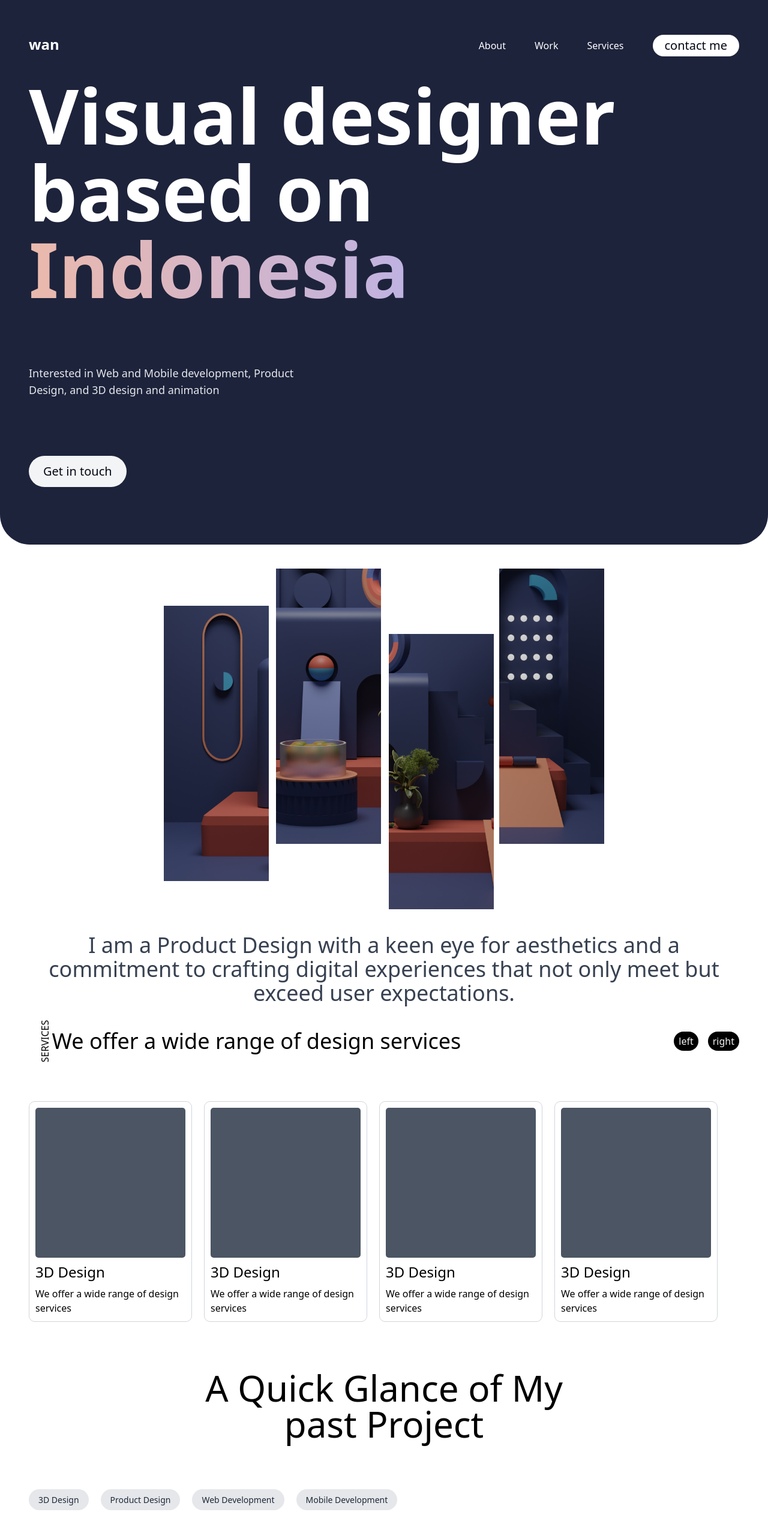
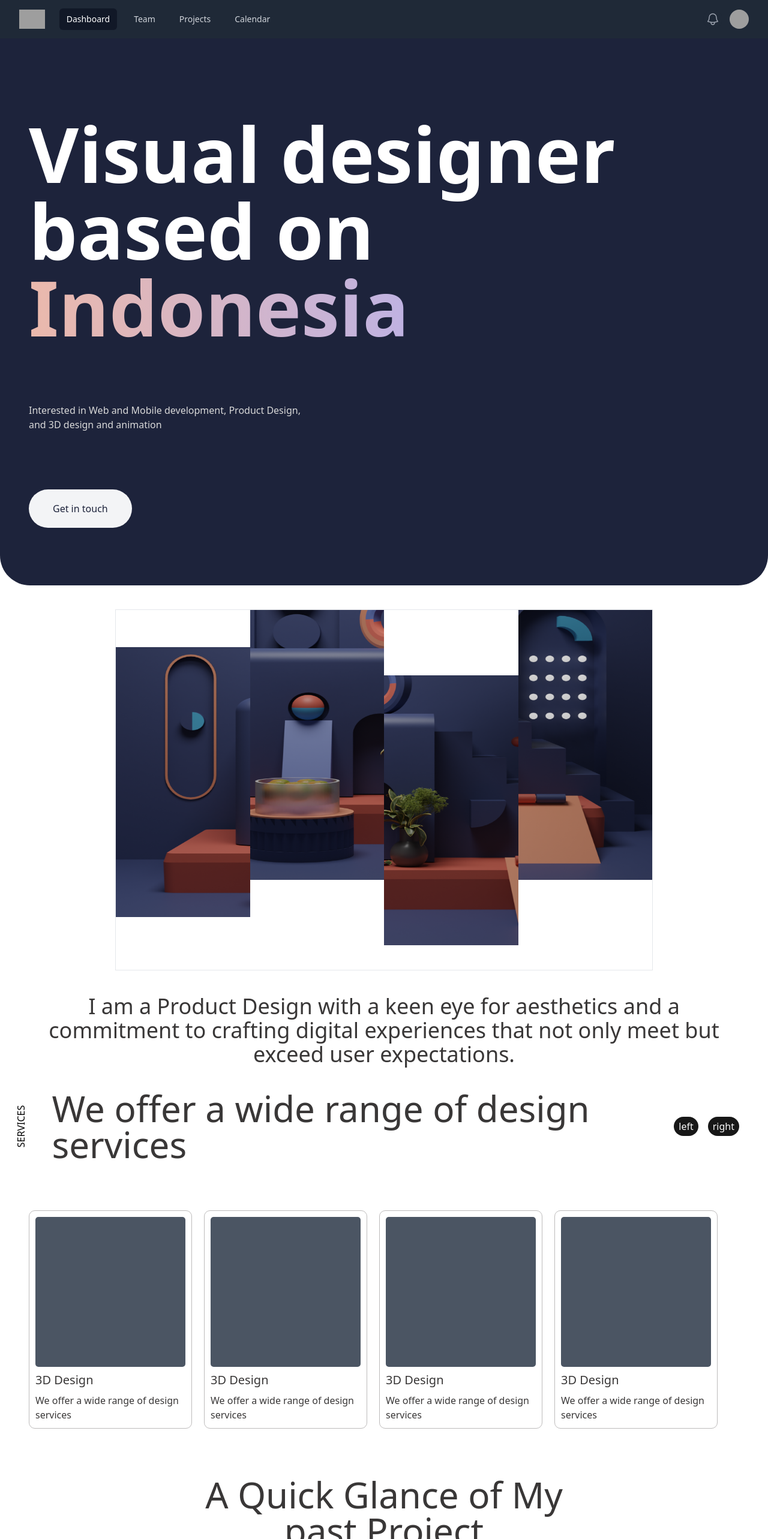
Before and after one commit to wanhasibala/portfolio-web, a React (Vite) app: page / in a window 1280 px wide. Shown: the top 2566 px of the page at 60% size. Built offline with nearby package versions, Linux system fonts and the light colour scheme; grey boxes are pictures that could not be loaded.

Commit message:
responsive design

```diff
--- a/package.json
+++ b/package.json
@@ -10,6 +10,8 @@
     "preview": "vite preview"
   },
   "dependencies": {
+    "@headlessui/react": "^1.7.18",
+    "@heroicons/react": "^2.1.1",
     "react": "^18.2.0",
     "react-dom": "^18.2.0"
   },
--- a/src/App.jsx
+++ b/src/App.jsx
@@ -2,19 +2,20 @@
 import reactLogo from './assets/react.svg'
 import viteLogo from '/vite.svg'
 import './App.css'
-import Navbar from './components/navbar.jsx';
+// import Navbar from './components/navbar.jsx';
 import Hero from './components/Hero.jsx'
 import Gallery from './components/Gallery.jsx'
 import Project from './components/Project.jsx'
 import Offer from './components/Offer.jsx'
 import Contact from './components/Contact.jsx'
 import Footer from './components/Footer.jsx'
+import Navbar from './components/navigation.jsx';
 
 function App() {
 
   return (
     <>
-     <Navbar />
+    <Navbar/>
       <Hero />
       <Gallery />
       <Offer />
--- a/src/components/Footer.jsx
+++ b/src/components/Footer.jsx
@@ -20,13 +20,13 @@
         </div>
       </div>
       <div className="flex gap-2 items-end justify-around">
-        <div className="text-6xl font-bold w-full">
+        <div className="text-2xl md:text-6xl font-bold w-full">
           <div>2024</div>
           <div>WAN HASIB </div>
         </div>
         <div className="font-semibold w-full">
             LOCAL TIME
-            <div className="font-medium">3:13(GMT+7)</div>
+            <div className="font-normal">3:13(GMT+7)</div>
             </div>
       </div>
     </div>
--- a/src/components/Gallery.jsx
+++ b/src/components/Gallery.jsx
@@ -5,15 +5,15 @@
 export default function Galery(){
   return (
     <>
- <div className="relative mx-auto w-[734px] h-[568px] my-10 flex ">
-      <div className=" w-[734px] h-[568px] top-0 left-0">
-        <img className="top-0 left-[559px] absolute w-[175px] h-[459px]" alt="Intersect" src="Intersect.png" />
-        <img className="top-[109px] left-[375px] absolute w-[175px] h-[459px]" alt="Intersect" src="Intersect-1.png" />
-        <img className="top-0 left-[187px] absolute w-[175px] h-[459px]" alt="Intersect" src="Intersect-2.png" />
-        <img className="top-[62px] left-0 absolute w-[175px] h-[459px]" alt="Intersect" src="Intersect-3.png" />
+ <div className=" relative my-10 flex max-w-lg border md:max-w-4xl justify-center mx-auto">
+      <div className=" w-3/4 h-[75vh] top-0 left-0">
+        <img className="top-0 left-3/4 absolute w-1/4 h-3/4" alt="Intersect" src="Intersect.png" />
+        <img className="top-[109px] left-2/4 absolute w-1/4 h-3/4" alt="Intersect" src="Intersect-1.png" />
+        <img className="top-0 left-1/4 absolute w-1/4 h-3/4" alt="Intersect" src="Intersect-2.png" />
+        <img className="top-[62px] left-0 absolute w-1/4 h-3/4" alt="Intersect" src="Intersect-3.png" />
       </div>
     </div>
-      <div className="max-w-[1400] px-12 text-4xl text-center text-gray-700">I am a Product Design with a keen eye for aesthetics and a commitment to crafting digital experiences that not only meet but exceed user expectations.</div>
+      <div className="max-w-[1400] px-12 text-4xl text-center text-secondary-800">I am a Product Design with a keen eye for aesthetics and a commitment to crafting digital experiences that not only meet but exceed user expectations.</div>
     </>
   )
 }
--- a/src/components/Hero.jsx
+++ b/src/components/Hero.jsx
@@ -2,8 +2,8 @@
   return(
   <div className="w-full flex flex-col gap-10 lg:gap-24 bg-primary-200 text-white px-12 pt-32 pb-24 rounded-b-[50px]">
       <h1 className="text-7xl lg:text-9xl font-bold">Visual designer based on <span className="text-transparent bg-clip-text bg-gradient-to-r from-[#EBB9AC] to-[#BFB2E2]">Indonesia</span></h1>
-      <h2 className="text-lg text-gray-200 max-w-[30rem]">Interested in Web and Mobile development, Product Design, and 3D design and animation</h2>
-      <div className="inline-flex bg-gray-100 items-center justify-center w-fit px-6 py-3 text-xl font-medium text-gray-950 rounded-full" >
+      <h2 className=" text-secondary-200 max-w-[30rem]">Interested in Web and Mobile development, Product Design, and 3D design and animation</h2>
+      <div className="inline-flex bg-gray-100 items-center justify-center w-fit px-10 py-5  font-medium text-primary-200 rounded-full" >
         Get in touch
       </div>
     </div>
--- a/src/components/Offer.jsx
+++ b/src/components/Offer.jsx
@@ -5,14 +5,14 @@
     <div className="my-10 px-12 flex justify-between">
       <div className="flex ">
        <div className="-rotate-90">SERVICES</div>
-       <div className="text-4xl font-medium -ml-8">We offer a wide range of design services</div>
+       <div className="text-2xl md:text-6xl font-medium -ml-8 text-secondary-800">We offer a wide range of design services</div>
       </div>
       <div className="flex gap-4 self-center">
-        <div className="bg-black text-gray-100 px-2 py-1 rounded-full h-fit">left</div>
-        <div className="bg-black text-gray-100 px-2 py-1 rounded-full h-fit">right</div>
+        <div className="bg-secondary-900 text-secondary-100 px-2 py-1 rounded-full h-fit">left</div>
+        <div className="bg-secondary-900 text-secondary-100 px-2 py-1 rounded-full h-fit">right</div>
       </div>
     </div>
-    <div className='flex ml-12 gap-5 overflow-scroll my-20'>
+    <div className='flex mx-12 gap-5 overflow-scroll my-20'>
     <Card />
     <Card />
     <Card />
--- a/src/components/Project.jsx
+++ b/src/components/Project.jsx
@@ -1,44 +1,44 @@
 export default function Project(){
   return(
   <>
-  <h1 className="size-2/4 my-20 text-6xl mx-auto text-center">A Quick Glance of My past Project</h1>
-  <div className="my-10 mx-12 flex gap-5 ">
-      <a className="relative w-fit mt-[-1.00px] bg-gray-200 px-4 py-2 rounded-full  font-regular text-gray-800 text-[14px] tracking-[0] leading-[normal] whitespace-nowrap">
+  <h1 className="size-2/4 text-secondary-800 my-20 text-6xl mx-auto text-center">A Quick Glance of My past Project</h1>
+  <div className="my-10 mx-12 flex gap-5 overflow-scroll">
+      <a className="relative w-fit mt-[-1.00px] bg-secondary-200 px-4 py-2 rounded-full  font-regular text-secondary-800 text-[14px] tracking-[0] leading-[normal] whitespace-nowrap">
        3D Design
       </a>
-<a className="relative w-fit mt-[-1.00px] bg-gray-200 px-4 py-2 rounded-full  font-regular text-gray-800 text-[14px] tracking-[0] leading-[normal] whitespace-nowrap">
+<a className="relative w-fit mt-[-1.00px] bg-secondary-200 px-4 py-2 rounded-full  font-regular text-secondary-800 text-[14px] tracking-[0] leading-[normal] whitespace-nowrap">
   Product Design
       </a>
-<a className="relative w-fit mt-[-1.00px] bg-gray-200 px-4 py-2 rounded-full  font-regular text-gray-800 text-[14px] tracking-[0] leading-[normal] whitespace-nowrap">
+<a className="relative w-fit mt-[-1.00px] bg-secondary-200 px-4 py-2 rounded-full  font-regular text-secondary-800 text-[14px] tracking-[0] leading-[normal] whitespace-nowrap">
   Web Development
       </a>
 
-<a className="relative w-fit mt-[-1.00px] bg-gray-200 px-4 py-2 rounded-full  font-regular text-gray-800 text-[14px] tracking-[0] leading-[normal] whitespace-nowrap">
+<a className="relative w-fit mt-[-1.00px] bg-secondary-200 px-4 py-2 rounded-full  font-regular text-secondary-800 text-[14px] tracking-[0] leading-[normal] whitespace-nowrap">
   Mobile Development
   </a>
   </div>
   <div className="my-20 mx-12">
-      <div className="flex flex-row justify-between text-[14px] text-gray-700">
+      <div className="flex flex-row justify-between text-[14px] text-secondary-700">
         <p className="min-w-[250px]">TITLE</p>
-        <p>LOCATION</p>
-        <p>SERVICES</p>
+        <p className="hidden md:flex">LOCATION</p>
+        <p className="hidden md:flex">SERVICES</p>
         <p>YEARS</p>
       </div>
       <div className="mt-[50px]">
-        <div className="flex flex-row  justify-between text-[16px] text-gray-700 py-[50px] border-y border-gray-300 ">
+        <div className="flex flex-row  justify-between text-[16px] text-secondary-700 py-[50px] border-y border-secondary-300 ">
           <p className="min-w-[250px] text-2xl">ADS VIDEO</p>
-          <p>Indonesia</p>
-          <p>3D Design</p>
+          <p className="hidden md:flex">Indonesia</p>
+          <p className="hidden md:flex">3D Design</p>
           <p>2022</p>
         </div>
-        <div className="flex flex-row  justify-between text-[16px] text-gray-700 py-[50px] border-y border-gray-300 ">
+        <div className="flex flex-row  justify-between text-[16px] text-secondary-700 py-[50px] border-y border-secondary-300 ">
           <p className="min-w-[250px] text-2xl">ADS VIDEO</p>
-          <p>Indonesia</p>
-          <p>3D Design</p>
-          <p>2022</p>
+          <p className="hidden md:flex">Indonesia</p>
+          <p className="hidden md:flex">3D Design</p>
+          <p >2022</p>
         </div>
       </div>
-      <div className="my-20 relative rounded-full bg-primary-200 w-fit mx-auto text-xl text-gray-100 px-10 py-5 ">
+      <div className="my-20 relative rounded-full bg-secondary-900 w-fit mx-auto text-xl text-secondary-100 px-10 py-5 ">
         Archive
         <div className="absolute top-3 left-[70%] text-sm">0</div>
       </div>
--- a/src/components/navbar.jsx
+++ b/src/components/navbar.jsx
@@ -1,15 +1,60 @@
-export default function Navbar(){
-  return(
-  <div className="fixed z-10 top-[50px] flex w-full justify-between px-8  text-white">
+export default function Navbar() {
+  return (
+    <div className="fixed z-10 top-[50px] flex w-full justify-between px-8  text-secondary-100">
       <div className="px-4 py-2 bg-primary-200 flex justify-between w-full rounded-full">
-     <a className="text-2xl font-semibold">wan</a>
-      <div className="flex items-center gap-5 md:gap-12">
-        <a>About </a>
-        <a>Work</a>
-        <a>Services</a>
-        <div className="text-xl text-gray-950 bg-white px-5 py-1 rounded-full ">contact me</div>
+        <a className="text-xl font-semibold">wan</a>
+        <button
+          type="button"
+          class="relative inline-flex items-center justify-center rounded-md p-2 text-gray-400 hover:bg-gray-700 hover:text-white focus:outline-none focus:ring-2 focus:ring-inset focus:ring-white"
+          aria-controls="mobile-menu"
+          aria-expanded="false"
+        >
+          <span class="absolute -inset-0.5"></span>
+          <span class="sr-only">Open main menu</span>
+          <svg
+            class="block h-6 w-6"
+            fill="none"
+            viewBox="0 0 24 24"
+            stroke-width="1.5"
+            stroke="currentColor"
+            aria-hidden="true"
+          >
+            <path
+              stroke-linecap="round"
+              stroke-linejoin="round"
+              d="M3.75 6.75h16.5M3.75 12h16.5m-16.5 5.25h16.5"
+            />
+          </svg>
+          <svg
+            class="hidden h-6 w-6"
+            fill="none"
+            viewBox="0 0 24 24"
+            stroke-width="1.5"
+            stroke="currentColor"
+            aria-hidden="true"
+          >
+            <path
+              stroke-linecap="round"
+              stroke-linejoin="round"
+              d="M6 18L18 6M6 6l12 12"
+            />
+          </svg>
+        </button>
+        <div className=" items-center hidden md:flex gap-5 md:gap-12">
+          <a>About </a>
+          <a>Work</a>
+          <a>Services</a>
+          <div className="text-lg text-primary-200 bg-secondary-100 px-5 py-1 rounded-full ">
+            contact me
+          </div>
+        </div>
       </div>
-      </div>
+      <div class="sm:hidden" id="mobile-menu">
+    <div class="space-y-1 px-2 pb-3 pt-2">
+      <a href="#" class="text-gray-300 hover:bg-gray-700 hover:text-white block rounded-md px-3 py-2 text-base font-medium">Calendar</a>
     </div>
-  )
+  </div>
+    </div>
+
+  );
 }
--- /dev/null
+++ b/src/components/navigation.jsx
@@ -0,0 +1,153 @@
+import { Fragment } from 'react'
+import { Disclosure, Menu, Transition } from '@headlessui/react'
+import { Bars3Icon, BellIcon, XMarkIcon } from '@heroicons/react/24/outline'
+
+const navigation = [
+  { name: 'Dashboard', href: '#', current: true },
+  { name: 'Team', href: '#', current: false },
+  { name: 'Projects', href: '#', current: false },
+  { name: 'Calendar', href: '#', current: false },
+]
+
+function classNames(...classes) {
+  return classes.filter(Boolean).join(' ')
+}
+
+export default function Navbar() {
+  return (
+    <Disclosure as="nav" className="bg-gray-800">
+      {({ open }) => (
+        <>
+          <div className="mx-auto max-w-7xl px-2 sm:px-6 lg:px-8">
+            <div className="relative flex h-16 items-center justify-between">
+              <div className="absolute inset-y-0 left-0 flex items-center sm:hidden">
+                {/* Mobile menu button*/}
+                <Disclosure.Button className="relative inline-flex items-center justify-center rounded-md p-2 text-gray-400 hover:bg-gray-700 hover:text-white focus:outline-none focus:ring-2 focus:ring-inset focus:ring-white">
+                  <span className="absolute -inset-0.5" />
+                  <span className="sr-only">Open main menu</span>
+                  {open ? (
+                    <XMarkIcon className="block h-6 w-6" aria-hidden="true" />
+                  ) : (
+                    <Bars3Icon className="block h-6 w-6" aria-hidden="true" />
+                  )}
+                </Disclosure.Button>
+              </div>
+              <div className="flex flex-1 items-center justify-center sm:items-stretch sm:justify-start">
+                <div className="flex flex-shrink-0 items-center">
+                  <img
+                    className="h-8 w-auto"
+                    src="https://tailwindui.com/img/logos/mark.svg?color=indigo&shade=500"
+                    alt="Your Company"
+                  />
+                </div>
+                <div className="hidden sm:ml-6 sm:block">
+                  <div className="flex space-x-4">
+                    {navigation.map((item) => (
+                      <a
+                        key={item.name}
+                        href={item.href}
+                        className={classNames(
+                          item.current ? 'bg-gray-900 text-white' : 'text-gray-300 hover:bg-gray-700 hover:text-white',
+                          'rounded-md px-3 py-2 text-sm font-medium'
+                        )}
+                        aria-current={item.current ? 'page' : undefined}
+                      >
+                        {item.name}
+                      </a>
+                    ))}
+                  </div>
+                </div>
+              </div>
+              <div className="absolute inset-y-0 right-0 flex items-center pr-2 sm:static sm:inset-auto sm:ml-6 sm:pr-0">
+                <button
+                  type="button"
+                  className="relative rounded-full bg-gray-800 p-1 text-gray-400 hover:text-white focus:outline-none focus:ring-2 focus:ring-white focus:ring-offset-2 focus:ring-offset-gray-800"
+                >
+                  <span className="absolute -inset-1.5" />
+                  <span className="sr-only">View notifications</span>
+                  <BellIcon className="h-6 w-6" aria-hidden="true" />
+                </button>
+
+                {/* Profile dropdown */}
+                <Menu as="div" className="relative ml-3">
+                  <div>
+                    <Menu.Button className="relative flex rounded-full bg-gray-800 text-sm focus:outline-none focus:ring-2 focus:ring-white focus:ring-offset-2 focus:ring-offset-gray-800">
+                      <span className="absolute -inset-1.5" />
+                      <span className="sr-only">Open user menu</span>
+                      <img
+                        className="h-8 w-8 rounded-full"
+                        src="https://images.unsplash.com/photo-1472099645785-5658abf4ff4e?ixlib=rb-1.2.1&ixid=eyJhcHBfaWQiOjEyMDd9&auto=format&fit=facearea&facepad=2&w=256&h=256&q=80"
+                        alt=""
+                      />
+                    </Menu.Button>
+                  </div>
+                  <Transition
+                    as={Fragment}
+                    enter="transition ease-out duration-100"
+                    enterFrom="transform opacity-0 scale-95"
+                    enterTo="transform opacity-100 scale-100"
+                    leave="transition ease-in duration-75"
+                    leaveFrom="transform opacity-100 scale-100"
+                    leaveTo="transform opacity-0 scale-95"
+                  >
+                    <Menu.Items className="absolute right-0 z-10 mt-2 w-48 origin-top-right rounded-md bg-white py-1 shadow-lg ring-1 ring-black ring-opacity-5 focus:outline-none">
+                      <Menu.Item>
+                        {({ active }) => (
+                          <a
+                            href="#"
+                            className={classNames(active ? 'bg-gray-100' : '', 'block px-4 py-2 text-sm text-gray-700')}
+                          >
+                            Your Profile
+                          </a>
+                        )}
+                      </Menu.Item>
+                      <Menu.Item>
+                        {({ active }) => (
+                          <a
+                            href="#"
+                            className={classNames(active ? 'bg-gray-100' : '', 'block px-4 py-2 text-sm text-gray-700')}
+                          >
+                            Settings
+                          </a>
+                        )}
+                      </Menu.Item>
+                      <Menu.Item>
+                        {({ active }) => (
+                          <a
+                            href="#"
+                            className={classNames(active ? 'bg-gray-100' : '', 'block px-4 py-2 text-sm text-gray-700')}
+                          >
+                            Sign out
+                          </a>
+                        )}
+                      </Menu.Item>
+                    </Menu.Items>
+                  </Transition>
+                </Menu>
+              </div>
+            </div>
+          </div>
+
+          <Disclosure.Panel className="sm:hidden">
+            <div className="space-y-1 px-2 pb-3 pt-2">
+              {navigation.map((item) => (
+                <Disclosure.Button
+                  key={item.name}
+                  as="a"
+                  href={item.href}
+                  className={classNames(
+                    item.current ? 'bg-gray-900 text-white' : 'text-gray-300 hover:bg-gray-700 hover:text-white',
+                    'block rounded-md px-3 py-2 text-base font-medium'
+                  )}
+                  aria-current={item.current ? 'page' : undefined}
+                >
+                  {item.name}
+                </Disclosure.Button>
+              ))}
+            </div>
+          </Disclosure.Panel>
+        </>
+      )}
+    </Disclosure>
+  )
+                  }
--- a/src/components/ui/card.jsx
+++ b/src/components/ui/card.jsx
@@ -1,8 +1,8 @@
 export default function Card(){
     return(
-        <div className="w-fit flex flex-col items-start gap-2 p-[10px] rounded-[10px] border border-gray-300">
+        <div className="w-fit flex flex-col items-start gap-2 p-[10px] text-secondary-800 rounded-[10px] border border-secondary-300">
             <div className="h-[250px] w-[250px] bg-gray-600 rounded-[5px] "></div>
-            <div className="text-2xl font-medium">3D Design</div>
+            <div className="text-xl font-medium text-secondary-800">3D Design</div>
             <div className="max-w-[243px]">We offer a wide range of design services</div>
         </div>
     )
```
Also changed, not shown: src/components/Contact.jsx (+10 -10 lines), tailwind.config.js (+7 -9 lines), 1 other file (tests, documents, lock files or other folders).
